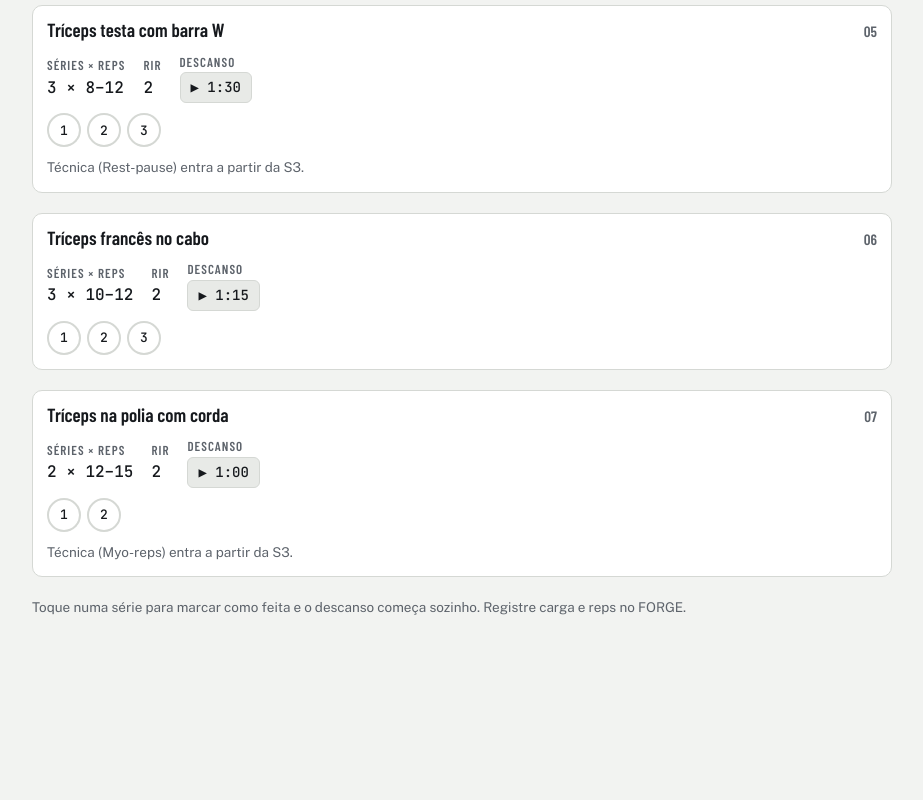
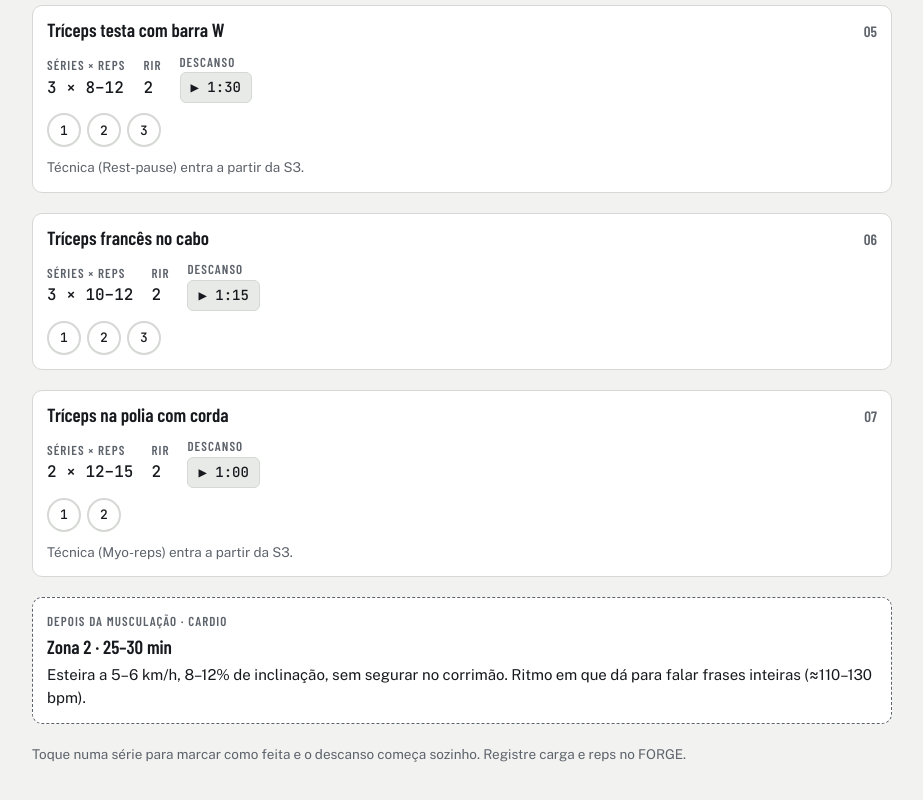
Before and after one commit to brunnorborges/brunnorborges.github.io, a plain HTML site: page ficha.html in a window 1280 px wide. Shown: the part 1141-1941 px from the top of the page, without its empty margins (178-1101 px from the left). Before the commit the page ends 1854 px from the top, so only its background shows below. Drawn offline with nearby package versions, Linux system fonts and the light colour scheme.

Commit message:
Mostra o cardio do dia na tela de cada treino
Co-Authored-By: Claude Opus 5.5 <noreply@anthropic.com>
Claude-Session: https://claude.ai/code/session_01Pk4XGuh5f3xvwvCmG9rjB8

```diff
--- a/ficha.html
+++ b/ficha.html
@@ -107,6 +107,8 @@ tr.cur td{background:var(--surface-2)}
 .checks label{display:flex;gap:10px;align-items:flex-start;cursor:pointer}
 .checks input{width:18px;height:18px;margin-top:2px;accent-color:var(--fg)}
 
+.cardio{background:var(--surface);border:1px dashed var(--muted);border-radius:10px;padding:14px;display:grid;gap:6px}
+.cardio.none{border-style:solid;border-color:var(--line)}
 .timer{position:fixed;left:0;right:0;bottom:0;z-index:20;background:var(--fg);color:var(--bg);padding:12px max(16px,env(safe-area-inset-right,0px)) calc(12px + env(safe-area-inset-bottom,0px)) max(16px,env(safe-area-inset-left,0px))}
 .timer .in{max-width:860px;margin:0 auto;display:flex;align-items:center;gap:14px}
 .timer .t{font-family:var(--font-mono);font-size:26px;font-variant-numeric:tabular-nums}
@@ -212,6 +214,13 @@ const DAYS=[
   {n:'Hiperextensão 45°',s:2,r:'12–15',t:'i',rest:75,m:['Glúteos','Posterior de coxa']},
   {n:'Panturrilha sentado',s:4,r:'12–20',t:'i',rest:60,m:['Panturrilha']}]}
 ];
+const CARDIO_DAY=[
+ {t:'Zona 2 · 25–30 min',d:'Esteira a 5–6 km/h, 8–12% de inclinação, sem segurar no corrimão. Ritmo em que dá para falar frases inteiras (≈110–130 bpm).'},
+ null,
+ {t:'HIIT · 15–20 min',d:'5 min de aquecimento, 6–8 × (1 min forte / 2 min leve), 3 min de volta à calma. Forte = esforço 8–9 de 10. De preferência na bike.',s3:'Nas S1–S2, faça 20 min de zona 2 no lugar.'},
+ {t:'Zona 2 · 40 min',d:'Esteira a 5–6 km/h, 8–12% de inclinação, sem segurar no corrimão. Ritmo em que dá para falar frases inteiras (≈110–130 bpm).'},
+ {t:'Zona 2 · 25–30 min',d:'Esteira a 5–6 km/h, 8–12% de inclinação, sem segurar no corrimão. Ritmo em que dá para falar frases inteiras (≈110–130 bpm).'}
+];
 const CARDIO=['Zona 2, 25–30 min','—','HIIT 15–20 min (a partir da S3)','Zona 2, 40 min','Zona 2, 25–30 min'];
 const TECH={
  'Top set + back-off':'Uma série pesada no topo (RIR 1), depois séries com 10% a menos e mais reps. Combina estímulo de força com volume.',
@@ -267,6 +276,9 @@ function renderDay(id){
       <div class="sets" data-i="${i}">${Array.from({length:s},(_,k)=>`<button type="button" class="${k<c?'on':''}" data-k="${k}" aria-label="Série ${k+1}">${k+1}</button>`).join('')}</div>
       ${e.note?`<p class="note">${esc(e.note)}</p>`:''}${tech}
     </article>`}).join('')}
+  ${(()=>{const c=CARDIO_DAY[di];if(!c)return `<section class="cardio none"><span class="label">Depois da musculação</span><h3>Sem cardio hoje</h3><p class="note">Dia de pernas pesado. Só mantenha a meta de passos.</p></section>`;
+    const hiitOff=c.s3&&!W.tech;const cc=W.deload&&c.s3?{t:'Zona 2 · 20 min',d:'Deload: troque o HIIT por zona 2 leve.'}:hiitOff?{t:'Zona 2 · 20 min',d:c.s3}:c;
+    return `<section class="cardio"><span class="label">Depois da musculação · cardio</span><h3>${cc.t}</h3><p>${cc.d}</p></section>`})()}
   <p class="note">Toque numa série para marcar como feita e o descanso começa sozinho. Registre carga e reps no FORGE.</p>`;
   app.querySelectorAll('.sets').forEach(box=>box.onclick=ev=>{
     const b=ev.target.closest('button');if(!b)return;const i=+box.dataset.i,k=+b.dataset.k;
```
